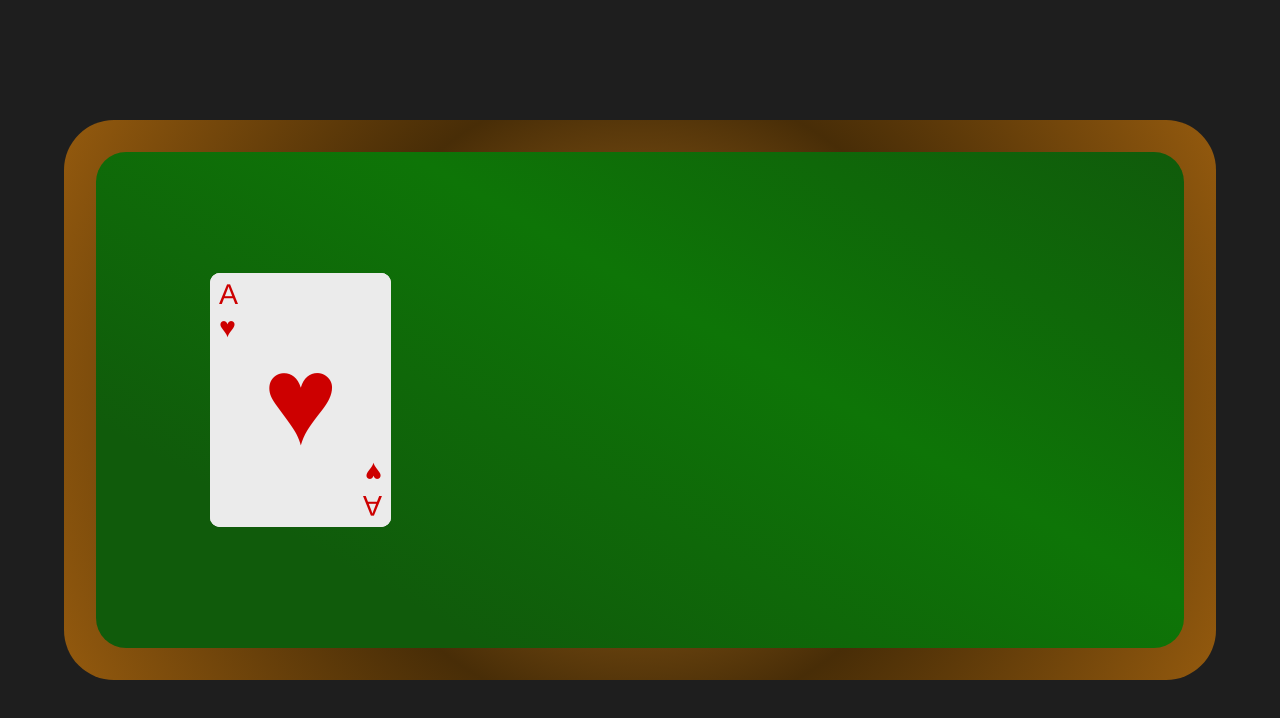
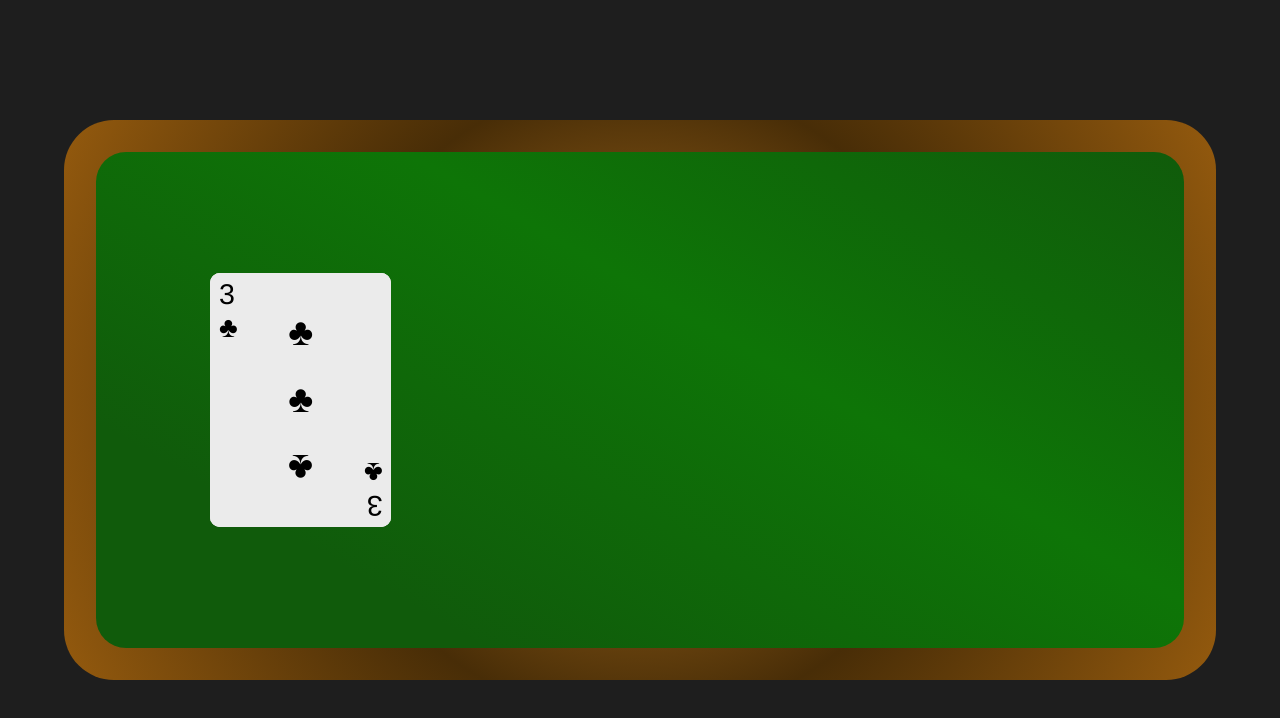
Before and after one commit to maxife36/Prueba-Tecnica---HANU, a React (Vite) app: page / in a window 1280 px wide. Shown: the top 718 px of the page. Built offline with nearby package versions, Linux system fonts and the light colour scheme; the HTML template or start-up script is replaced by a standard one.

Commit message:
Create handlerOnClick and CompleteVerify

```diff
--- a/src/App.tsx
+++ b/src/App.tsx
@@ -2,23 +2,63 @@ import "./App.css";
 import {Table} from './components/Table/Table'
 import {Card} from './components/Card/Card'
 import { useDeksLocalStorage } from "./hooks/useDeksLocalStorage";
-import {type DecksLSHook, type numberOfDecks,  type deckStructure} from './types'
-import { useState} from "react";
+import {type DecksLSHook, type numberOfDecks,  type DeckStructure} from './types'
+import { useState, useEffect} from "react";
+
+function completeVerify(alldecks: DeckStructure[], decknum: numberOfDecks): boolean {
+  let completeFlag: boolean = true;
+
+  for (const [index, deck] of alldecks.entries()) {
+
+    if (index <= (decknum-1)) {
+      if(!deck.length) completeFlag = false;
+
+      const refSuit = [...deck][0]?.split("-")[1];
+
+      for (const card of deck) {
+        const currentCardSuit = card?.split("-")[1];
+        if (currentCardSuit !== refSuit) {
+          completeFlag = false;
+        }
+      }
+
+      if (completeFlag) {
+        const sortedDeck = [...deck].sort((a, b) =>  a < b ? 1 : -1);
+
+        const areEqual = JSON.stringify(sortedDeck) === JSON.stringify([...deck]);
+
+        completeFlag = areEqual? true: false
+      }
+
+    }
+  }
+  console.log(completeFlag);
+
+  return completeFlag;
+}
 
 function App() {
 
   const deckNumbers: numberOfDecks = 3
-  const initialDeck: deckStructure = ['1-Heart', '2-Heart', '3-Clover']
+  const initialDeck: DeckStructure = ['1-Heart', '2-Heart', '3-Clover']
 
   const [tableWidth, setTableWidth] = useState(0)
   const storageController : DecksLSHook = useDeksLocalStorage(initialDeck,deckNumbers)
+  const [isComplete, setIsComplete] = useState<boolean>(false)
+
+  useEffect(()=>{
+    const { deck0, deck1, deck2, deck3, deckNumbers } = storageController;
+    const result = completeVerify([deck0,deck1,deck2,deck3], deckNumbers)
+    setIsComplete(result)
+
+  },[storageController])
 
   return (
     <>
       <Table deckNumbers ={deckNumbers} setTableWidth={setTableWidth}>
-        <Card suit="Heart" rank={8} tableWidth={tableWidth} storageController={storageController}/>
-        <Card suit="Heart" rank={10} tableWidth={tableWidth} storageController={storageController}/>
         <Card suit="Heart" rank={1} tableWidth={tableWidth} storageController={storageController}/>
+        <Card suit="Heart" rank={2} tableWidth={tableWidth} storageController={storageController}/>
+        <Card suit="Clover" rank={3} tableWidth={tableWidth} storageController={storageController}/>
       </Table>
     </>
   );
--- a/src/components/Card/Card.tsx
+++ b/src/components/Card/Card.tsx
@@ -1,5 +1,5 @@
 import "./Card.css";
-import { type Card, type deckNumber } from "../../types";
+import { type Card, type deckNumber, type cardId, type DeckStructure, type numberOfDecks } from "../../types";
 import { useState } from "react";
 
 const SUIT = {
@@ -18,6 +18,7 @@ const FACE_CARDS: { [key: string]: string } = {
 
 export function Card({ suit, rank, tableWidth, storageController }: Card) {
   const [currentDeck, setCurrentDeck] = useState<deckNumber>(0 as deckNumber);
+  // const [isComplete, setIsComplete] = useState<boolean>(false)
 
   const isFaceCard = !!FACE_CARDS[rank];
 
@@ -34,18 +35,44 @@ export function Card({ suit, rank, tableWidth, storageController }: Card) {
     fontSize: `${width * 0.035}px`,
   };
 
-  function handlerOnClick() {
+  function handlerOnClick(e: React.MouseEvent<HTMLDivElement>) {
     const { deck0, setDeck0, deck1, setDeck1, deck2, setDeck2, deck3, setDeck3, deckNumbers } = storageController;
 
-    const resetDeckPosition = (deckNumbers === 3 && currentDeck >= 2) || (deckNumbers === 4 && currentDeck >= 3)
+    function updateControlls(deckNum: deckNumber): [DeckStructure, React.Dispatch<React.SetStateAction<DeckStructure>>] {
+      let deck: DeckStructure = [...deck0];
+      let setDeck: React.Dispatch<React.SetStateAction<DeckStructure>> = setDeck0;
 
-    if (resetDeckPosition) {
-      setCurrentDeck(0);
-    } else {
-      setCurrentDeck((currentDeck + 1) as deckNumber);
+      if (deckNum === 1) {
+        deck = [...deck1];
+        setDeck = setDeck1;
+      } else if (deckNum === 2) {
+        deck = [...deck2];
+        setDeck = setDeck2;
+      } else if (deckNum === 3) {
+        deck = [...deck3];
+        setDeck = setDeck3;
+      }
+      return [deck, setDeck];
     }
 
+    const resetDeckPosition: boolean = (deckNumbers === 3 && currentDeck >= 2) || (deckNumbers === 4 && currentDeck >= 3);
 
+    /* Elimino la posicion inicial del naipe */
+    const [initDeck, initSetDeck] = updateControlls(currentDeck);
+    const cardID: cardId = initDeck.pop();
+    initSetDeck(initDeck);
+
+    /* Cambio de Deck al naipe - Actualizo currentDeck*/
+    const finalDeckNumber = resetDeckPosition ? 0 : ((currentDeck + 1) as deckNumber);
+    setCurrentDeck(finalDeckNumber);
+
+    /* Actualizo la posicion Final del naipe */
+    const [finalDeck, finalSetDeck] = updateControlls(finalDeckNumber);
+    finalDeck.push(cardID);
+    finalSetDeck(finalDeck);
+
+    /* Modifico posicion sobre el deck */
+    e.currentTarget.style.zIndex = `${finalDeck.length - 1}`;
   }
 
   return (
--- a/src/types.d.ts
+++ b/src/types.d.ts
@@ -14,8 +14,8 @@ export interface Card {
   storageController: DecksLSHook;
 }
 
-type cardId = `${deckRank}-${deckSuit}`;
-export type deckStructure = cardId[];
+export type cardId = `${deckRank}-${deckSuit}` | undefined;
+export type DeckStructure = cardId[];
 
 export type DecksLSHook = {
   deck0: DeckStructure;
```
